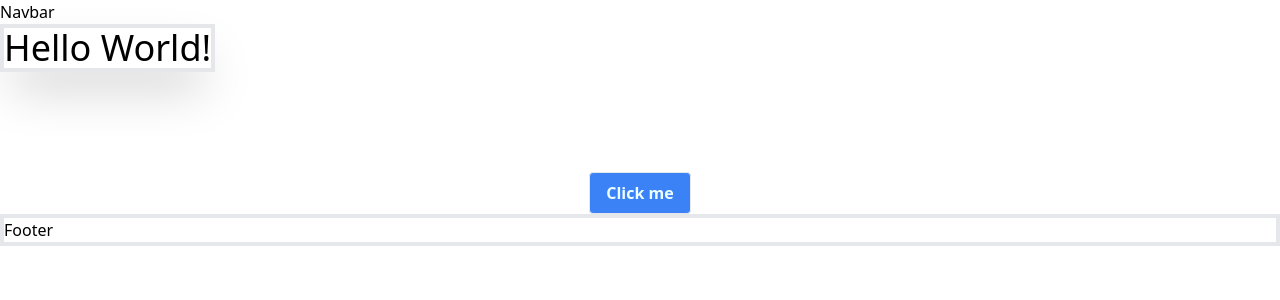
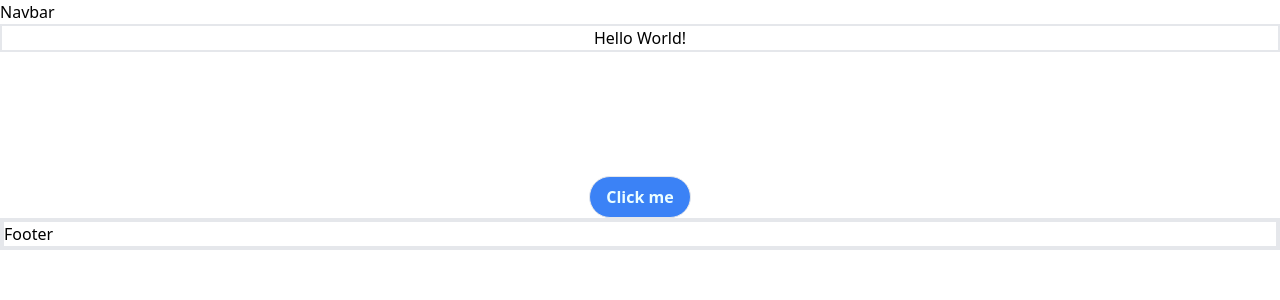
Before and after one commit to WaleedKhan1123/Food-Delivery-App, a React (Create React App) app in the folder frontend/: page / in a window 1280 px wide. Shown: the top 300 px of the page. Built offline with nearby package versions, Linux system fonts and the light colour scheme.

Commit message:
Food Delivery App

```diff
--- a/frontend/src/screens/Home.js
+++ b/frontend/src/screens/Home.js
@@ -3,13 +3,14 @@ import Footer from "../components/Footer";
 const Home = () => {
     return (<div  className="">
         <Navbar/>
-        <h1 className=" text-4xl text-center border-4 inline-block  shadow-2xl " >
+        <h1 className=" grid place-content-center  border-2 " >
             Hello World!
     </h1>
      <br/>
      <div className="flex justify-center">
-    <button type="button"  className="px-4 py-2 bg-blue-500  text-cyan-50 border rounded font-semibold   bg-blue-500 hover:bg-slate-300 hover:text-black" style={{marginTop:"100px" }} >Click me</button>
+    <button type="button"  className="px-4 py-2 bg-blue-500  text-cyan-50 border rounded font-semibold   bg-blue-500 hover:bg-blue-200 active:text-balance active:bg-blue-900 active:text-teal-50 rounded-full ease-in duration-100" style={{marginTop:"100px" }} >Click me</button>
     </div>
+    <></>
     <div className="border-4">
         <Footer />
         </div>
```
